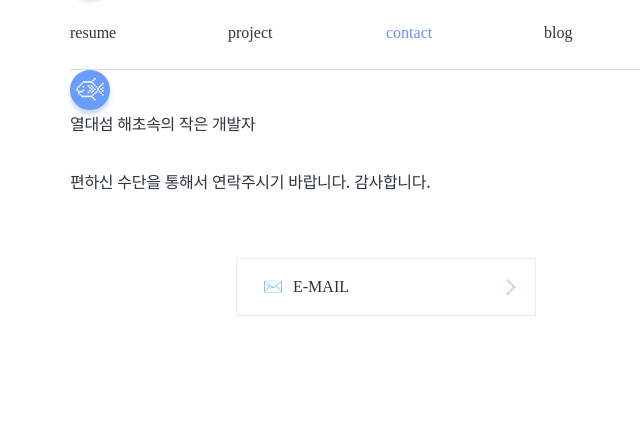
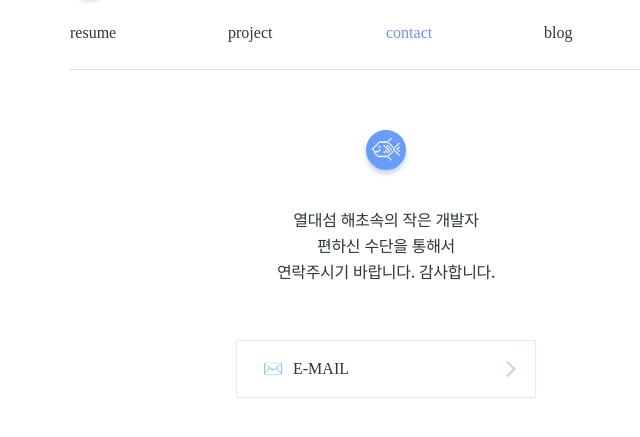
Before and after one commit to khe0124/khe0124.github.io, a Gatsby site: page /contact in a window 1280 px wide. Shown: the part 83-520 px from the top of the page, without its empty margins (254-894 px from the left). Built offline with nearby package versions, Linux system fonts and the light colour scheme; Gatsby itself is replaced by a stand-in of ours; a web font is replaced by a local one.

Commit message:
other page

```diff
--- a/src/components/resume/CertItemTable.js
+++ b/src/components/resume/CertItemTable.js
@@ -26,6 +26,7 @@ const ItemContent = styled.div`
   }
   p {
     margin: 0;
+    font-size: 14px;
     &.period {
       color: var(--color-grey-9);
       font-weight: var(--fontWeight-light);
@@ -33,6 +34,7 @@ const ItemContent = styled.div`
     }
     &.bold {
       color: var(--color-grey-3);
+      font-size: 16px;
       font-weight: var(--fontWeight-bold);
     }
   }
--- a/src/pages/contact.js
+++ b/src/pages/contact.js
@@ -1,22 +1,44 @@
 import * as React from "react"
 import { Link, graphql } from "gatsby"
+import styled from "styled-components"
 import Layout from "../components/layout"
 import extlink from "../contents/contact.constant"
 import SquareButton from "../components/SquareButton"
 import FishIcon from "../components/FishIcon"
 import Seo from "../components/seo"
 
+const ProfilePic = styled.div`
+  margin: auto;
+  text-align: center;
+  padding: 24px;
+  display: flex;
+  justify-content: center;
+  flex-direction: column;
+  div {
+    padding: 36px;
+  }
+  a {
+    margin: auto;
+  }
+  p {
+    margin: 0;
+    white-space: pre-wrap;
+  }
+`
+
 const Contact = ({ data, location }) => {
   const siteTitle = data.site.siteMetadata?.title || `Title`
   const btnList = extlink || []
   return (
     <Layout location={location} title={siteTitle}>
-      <Seo title="project" />
-      <div>
-        <FishIcon isContact={true} />
+      <Seo title="contact" />
+      <ProfilePic>
+        <div>
+          <FishIcon isContact={true} />
+        </div>
         <p>열대섬 해초속의 작은 개발자</p>
-        <p>편하신 수단을 통해서 연락주시기 바랍니다. 감사합니다.</p>
-      </div>
+        <p>{`편하신 수단을 통해서\n연락주시기 바랍니다. 감사합니다.`}</p>
+      </ProfilePic>
       <div className="contact-links">
         {btnList &&
           btnList.map(n => {
```
Also changed, not shown: src/pages/index.js (+9 -9 lines).
